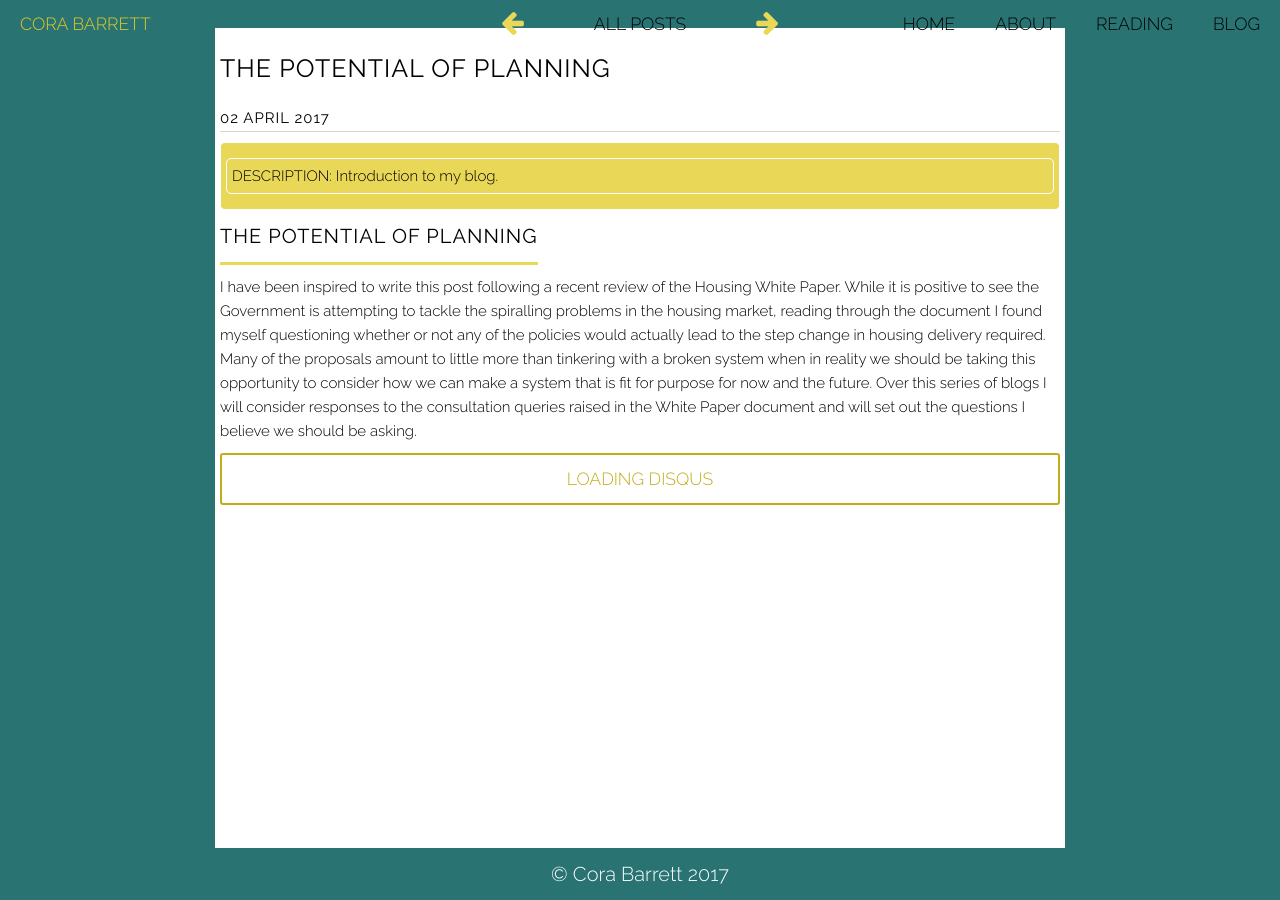
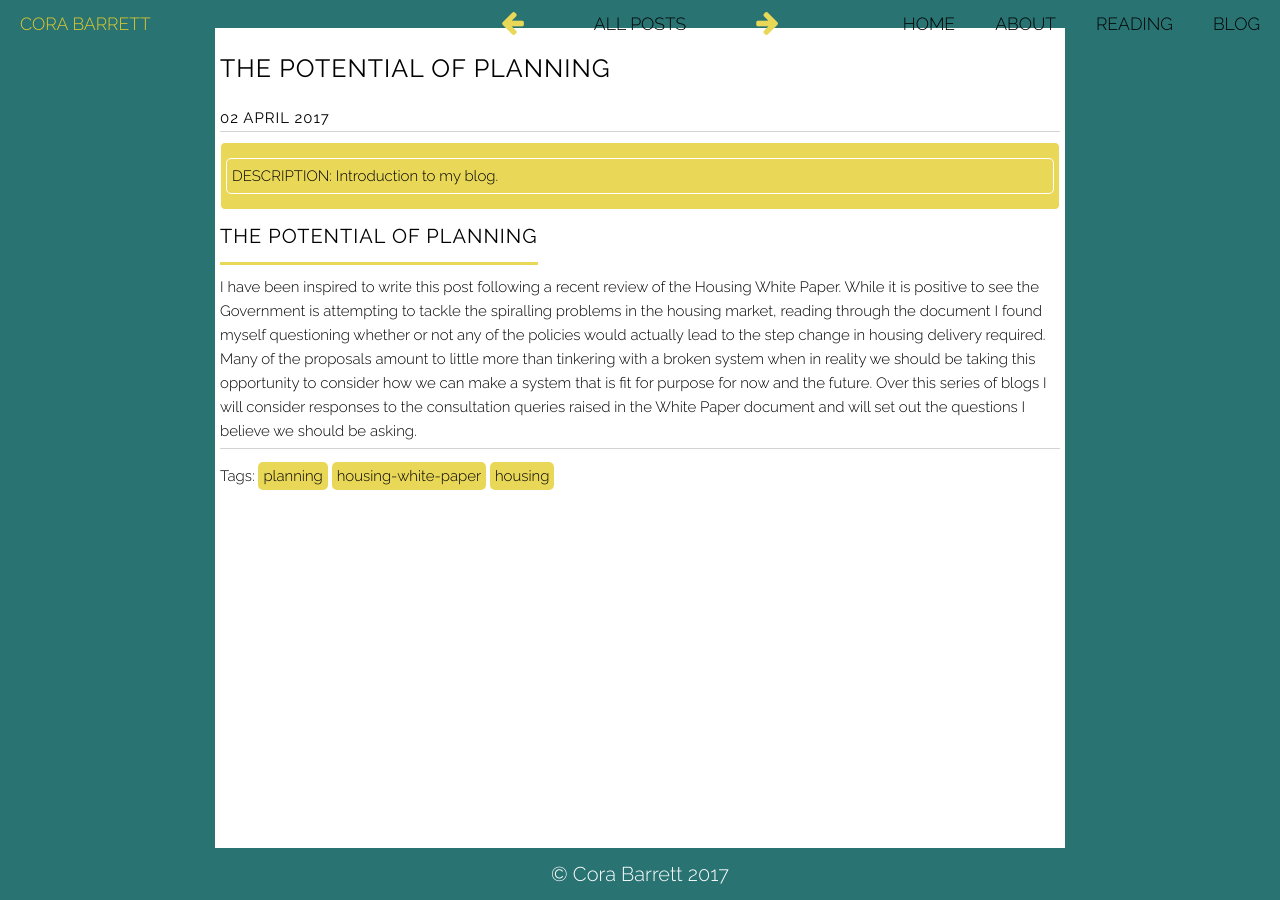
Before and after one commit to corabarrett/corabarrett, a Jekyll site: the page built from _posts/2017-04-02-the-potential-of-planning.md, in a window 1280 px wide and 900 px high, scrolled down 22 px. Built offline with Jekyll 4.4.1, drawn with Linux system fonts in a browser that asks for light colours; nearby versions of some CDN libraries; comment, search, counter and statistics services are not loaded.

Commit message:
tag categories added

```diff
--- a/_layouts/post.html
+++ b/_layouts/post.html
@@ -8,9 +8,14 @@ layout: default
     <h1 class="blog_title">{{ page.title }}</h1>
     <h2 class="blog_date">{{ page.date | date_to_long_string }}</h2>
   </div>
+
   {{ content }}
 
-  <a href="{{ post.url | prepend: site.baseurl }}#disqus_thread" class="commentCount" onclick="return false">Loading disqus</a>
+  <p class="category">Tags:
+    {% for category in page.categories %}
+    <span>{{ category }}</span>
+    {% endfor %}
+  </p>
 
   {% if page.comments %}
 
--- a/_sass/partials/blog/_blog.scss
+++ b/_sass/partials/blog/_blog.scss
@@ -28,6 +28,11 @@
         }
       }
     }
+  }
+  input {
+    width: 100%;
+    background: $secondary-color;
+    border: none;
   }
 }
 
@@ -97,12 +102,6 @@
       background: lighten($primary-color, 100%);
     }
   }
-  .commentCount {
-    display: block;
-    text-align: center;
-    background: lighten($primary-color, 100%);
-    cursor: default;
-  }
   table {
     border: 1px solid black;
     margin: 10px auto;
@@ -129,6 +128,17 @@
     white-space: -o-pre-wrap;    /* Opera 7 */
     word-wrap: break-word;       /* Internet Explorer 5.5+ */
   }
+  .category {
+    margin: 5px 0;
+    padding: 15px 0 10px;
+    border-top: 1px solid lightgrey;
+    span {
+      background: $secondary-color;
+      border-radius: 5px;
+      padding: 5px;
+      cursor: default;
+    }
+  }
 }
 
 @media (max-width: 736px) {
```
Also changed, not shown: 3 other files.
